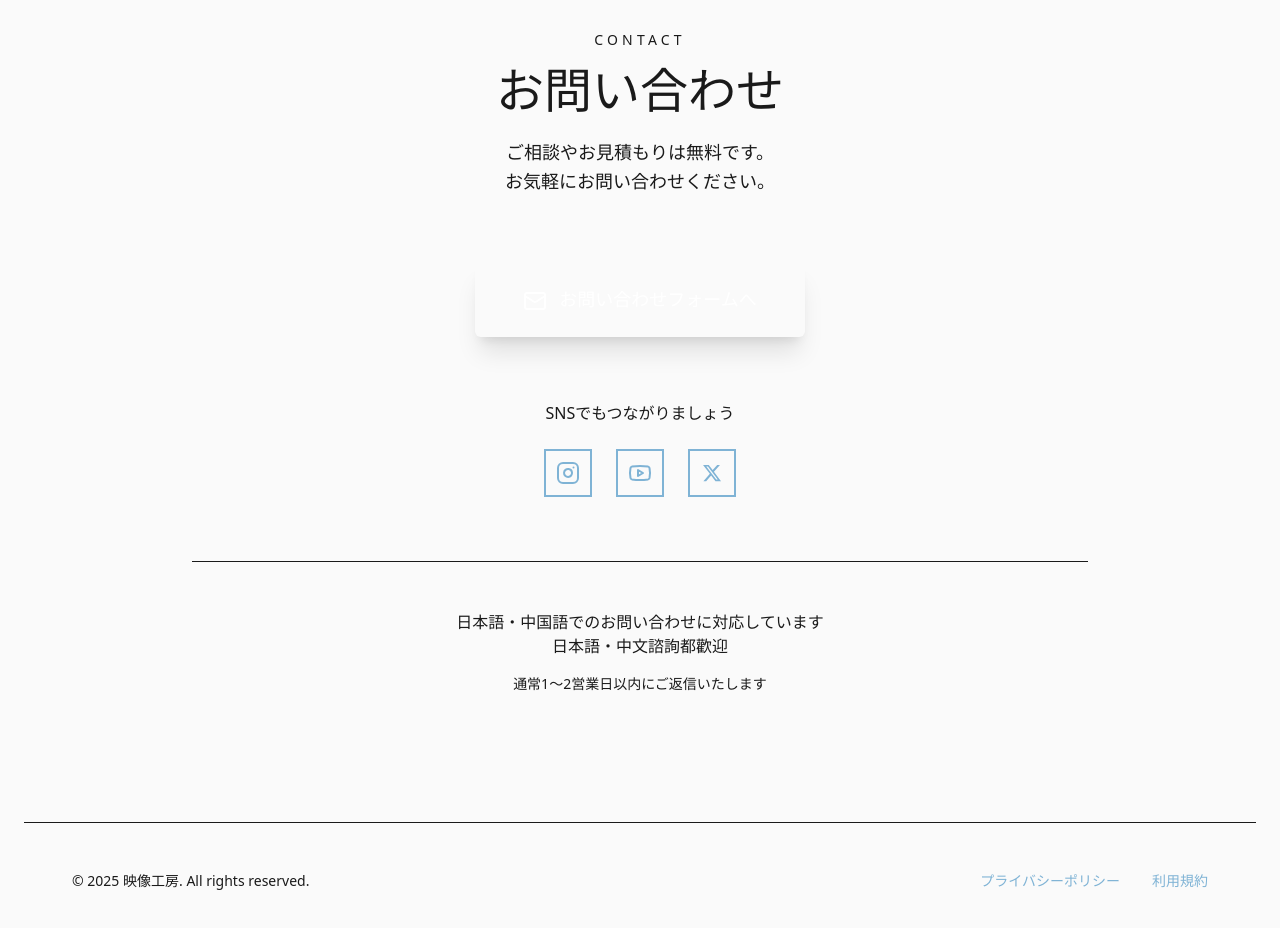
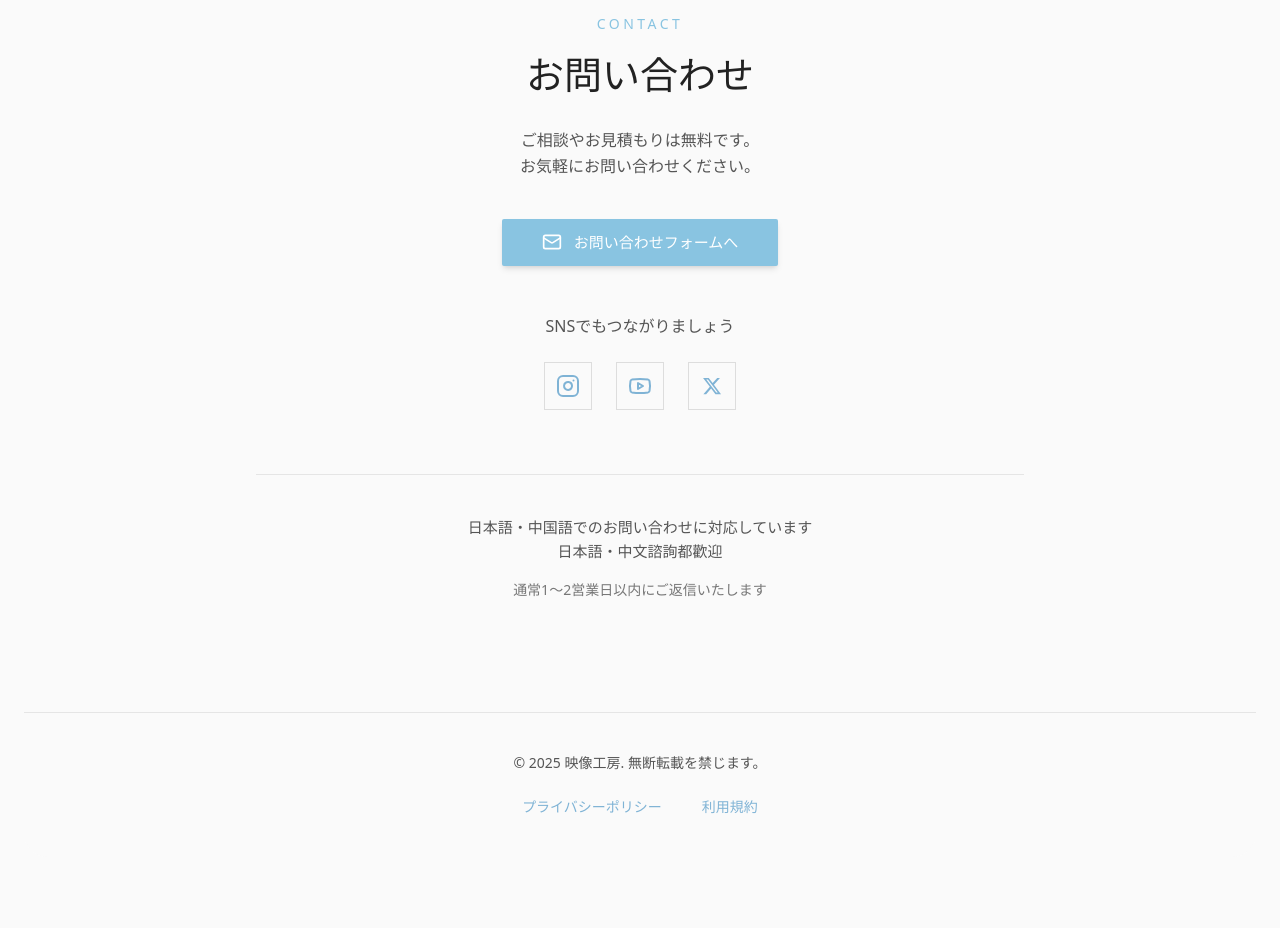
Before and after one commit to ikucha-portfolio/video-creator-portfolio-frontend, a React (Vite) app: page / in a window 1280 px wide. Shown: the part 2340-3268 px from the top of the page. After the commit the page ends 3197 px from the top, so only its background shows below. Built offline with nearby package versions, Linux system fonts and the light colour scheme.

Commit message:
Contact・FooterのUI調整

```diff
--- a/src/components/ContactB.jsx
+++ b/src/components/ContactB.jsx
@@ -1,20 +1,6 @@
-// src/components/ContactB.jsx
 import { Mail, Instagram, Youtube } from "lucide-react";
 
-// ✅ ShadcnのButtonがない場合に備えて、
-// 通常のbuttonタグでも動くようにここで簡易ボタンを定義
-function Button({ children, className = "", ...props }) {
-  return (
-    <button
-      {...props}
-      className={`rounded-md font-medium transition-all duration-300 ${className}`}
-    >
-      {children}
-    </button>
-  );
-}
-
-// ✅ Xアイコン（SVG）
+// X（旧Twitter）アイコン
 const XIcon = () => (
   <svg
     viewBox="0 0 24 24"
@@ -26,69 +12,48 @@ const XIcon = () => (
   </svg>
 );
 
-// ✅ SNSリンク設定
 const socialLinks = [
-  {
-    name: "Instagram",
-    icon: Instagram,
-    url: "#",
-    color: "hover:text-[#E4405F]",
-  },
-  {
-    name: "YouTube",
-    icon: Youtube,
-    url: "#",
-    color: "hover:text-[#FF0000]",
-  },
-  {
-    name: "X",
-    icon: XIcon,
-    url: "#",
-    color: "hover:text-foreground",
-  },
+  { name: "Instagram", icon: Instagram, url: "#", color: "hover:text-[#E4405F]" },
+  { name: "YouTube", icon: Youtube, url: "#", color: "hover:text-[#FF0000]" },
+  { name: "X", icon: XIcon, url: "#", color: "hover:text-[#111]" },
 ];
 
-// ✅ メインコンポーネント
+// ✅ Contact セクションのみ
 export function ContactSection() {
   return (
     <section
       id="contact"
-      className="py-20 lg:py-32 px-6 lg:px-12 bg-[color:var(--background-ivory)] relative"
+      className="relative py-20 lg:py-28 px-6 lg:px-12 bg-[#FAFAFA] text-center"
     >
-      {/* トップの淡いボーダー */}
-      <div className="absolute top-0 left-0 right-0 h-px bg-gradient-to-r from-transparent via-[color:var(--accent)] to-transparent"></div>
+      {/* 青い仕切りライン */}
+      <div className="absolute top-0 left-0 right-0 h-px bg-gradient-to-r from-transparent via-[#A9D7E8]/80 to-transparent" />
 
-      <div className="container mx-auto max-w-4xl">
-        {/* セクションタイトル */}
-        <div className="text-center mb-12 lg:mb-16">
-          <p className="text-[color:var(--accent)] text-sm tracking-[0.3em] uppercase mb-4">
-            Contact
+      <div className="max-w-3xl mx-auto">
+        {/* 見出し */}
+        <p className="text-[#89C4E1] text-sm tracking-[0.25em] uppercase mb-3">
+          CONTACT
         </p>
-          <h2 className="text-3xl lg:text-5xl mb-6 text-[color:var(--foreground)]">
+        <h2 className="text-[clamp(26px,5vw,38px)] font-medium text-[#222] mb-6">
           お問い合わせ
         </h2>
-          <p className="text-[color:var(--muted-foreground)] text-lg leading-relaxed max-w-2xl mx-auto">
+        <p className="text-[#555] text-[16px] leading-relaxed mb-10">
           ご相談やお見積もりは無料です。
           <br />
           お気軽にお問い合わせください。
         </p>
-        </div>
 
         {/* メインボタン */}
-        <div className="flex justify-center mb-12 lg:mb-16">
-          <Button
-            className="bg-[color:var(--accent)] hover:bg-[color:var(--accent-soft)] text-white shadow-xl hover:shadow-2xl px-12 py-6 text-lg group"
+        <a
+          href="#"
+          className="inline-flex items-center justify-center gap-3 bg-[#89C4E1] text-white text-[15px] font-medium py-3 px-10 rounded-sm shadow-md hover:bg-[#7ABAD7] hover:shadow-lg transition-all duration-300"
         >
-            <Mail className="mr-3 h-6 w-6 group-hover:scale-110 transition-transform inline" />
+          <Mail className="h-5 w-5" />
           お問い合わせフォームへ
-          </Button>
-        </div>
+        </a>
 
         {/* SNSリンク */}
-        <div className="space-y-6">
-          <p className="text-center text-[color:var(--muted-foreground)]">
-            SNSでもつながりましょう
-          </p>
+        <div className="mt-12">
+          <p className="text-[#555] mb-6">SNSでもつながりましょう</p>
           <div className="flex justify-center gap-6">
             {socialLinks.map((social) => {
               const Icon = social.icon;
@@ -98,7 +63,7 @@ export function ContactSection() {
                   href={social.url}
                   target="_blank"
                   rel="noopener noreferrer"
-                  className={`w-12 h-12 border-2 border-[color:var(--border)] flex items-center justify-center hover:border-[color:var(--accent)] transition-all duration-300 group ${social.color}`}
+                  className={`w-12 h-12 border border-[#DDD] flex items-center justify-center hover:border-[#89C4E1] transition-all duration-300 ${social.color}`}
                   aria-label={social.name}
                 >
                   <Icon />
@@ -108,14 +73,14 @@ export function ContactSection() {
           </div>
         </div>
 
-        {/* フッター情報 */}
-        <div className="mt-16 pt-12 border-t border-[color:var(--border)] text-center space-y-4">
-          <p className="text-[color:var(--muted-foreground)]">
+        {/* 補足テキスト */}
+        <div className="mt-16 pt-10 border-t border-[#E5E5E5] space-y-4 text-center">
+          <p className="text-[#555] leading-relaxed text-[15px]">
             日本語・中国語でのお問い合わせに対応しています
             <br />
             日本語・中文諮詢都歡迎
           </p>
-          <p className="text-sm text-[color:var(--muted-foreground)]">
+          <p className="text-[#777] text-[14px]">
             通常1〜2営業日以内にご返信いたします
           </p>
         </div>
--- a/src/components/FooterB.jsx
+++ b/src/components/FooterB.jsx
@@ -1,26 +1,26 @@
-// src/components/FooterB.jsx
-
 export function FooterB() {
   return (
-    <footer className="py-12 px-6 lg:px-12 bg-[color:var(--background)] border-t border-[color:var(--border)]">
-      <div className="container mx-auto max-w-7xl">
-        <div className="flex flex-col md:flex-row justify-between items-center gap-6">
+    <footer className="py-10 px-6 lg:px-12 bg-[#FAFAFA] border-t border-[#E5E5E5] rounded-b-[24px]">
+      <div className="max-w-5xl mx-auto text-center space-y-6">
         {/* コピーライト */}
-          <div>
-            <p className="text-[color:var(--muted-foreground)] text-sm">
-              © {new Date().getFullYear()} 映像工房. All rights reserved.
+        <p className="text-[#555] text-sm">
+          © {new Date().getFullYear()} 映像工房. 無断転載を禁じます。
         </p>
-          </div>
 
-          {/* ナビゲーションリンク */}
-          <div className="flex gap-8 text-sm text-[color:var(--muted-foreground)]">
-            <a href="#" className="hover:text-[color:var(--accent)] transition-colors">
+        {/* リンク */}
+        <div className="flex justify-center gap-10 text-sm text-[#89C4E1] font-normal">
+          <a
+            href="#"
+            className="hover:text-[#6BB3D1] transition-colors duration-200"
+          >
             プライバシーポリシー
           </a>
-            <a href="#" className="hover:text-[color:var(--accent)] transition-colors">
+          <a
+            href="#"
+            className="hover:text-[#6BB3D1] transition-colors duration-200"
+          >
             利用規約
           </a>
-          </div>
         </div>
       </div>
     </footer>
```
Lines whose indentation alone changed are shown as unchanged.
